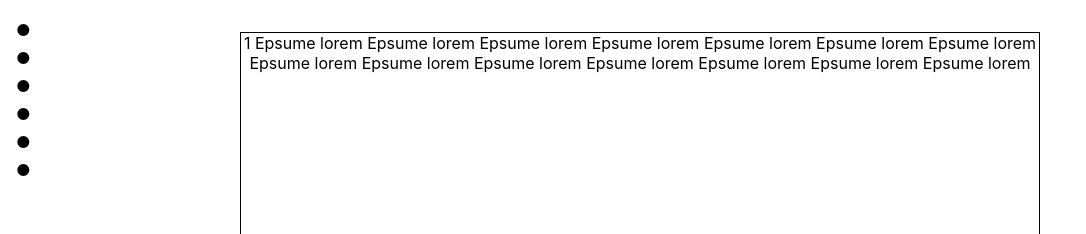
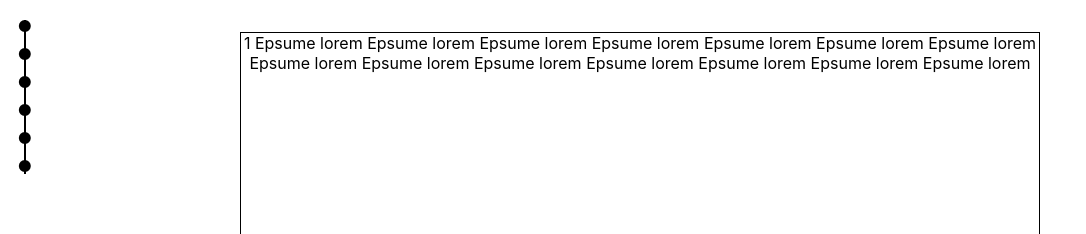
Before and after one commit to unknownpgr/interaction-slide, a React (Create React App) app in the folder src/: page / in a window 1280 px wide. Shown: the top 234 px of the page, without its empty margins (0-1086 px from the left). Built offline with nearby package versions, Linux system fonts and the light colour scheme.

Commit message:
Add line

```diff
--- a/src/src/components/Sidebar/Sidebar.js
+++ b/src/src/components/Sidebar/Sidebar.js
@@ -5,6 +5,12 @@ export default function Sidebar({ n, c, onClick }) {
   let dots = [];
   for (let i = 0; i < n; i++) {
     let padding = i === c ? "1rem" : "0.25rem";
+    let paddingTop = 0;
+    let paddingBottom = 0;
+
+    if (i > 0) paddingTop = padding;
+    if (i < n - 1) paddingBottom = padding;
+
     dots.push(
       <div
         onClick={() => {
@@ -12,7 +18,7 @@ export default function Sidebar({ n, c, onClick }) {
         }}
         key={i}
         className={"dot"}
-        style={{ paddingBottom: padding, paddingTop: padding }}
+        style={{ paddingTop, paddingBottom }}
       >
         ●
       </div>
--- a/src/src/components/Sidebar/sidebar.css
+++ b/src/src/components/Sidebar/sidebar.css
@@ -4,7 +4,18 @@
   top: 1rem;
 }
 
+.sidebar::after {
+  width: 2px;
+  height: 96%;
+  content: "";
+  background-color: #000;
+  position: absolute;
+  top: 4px;
+  left: 8px;
+}
+
 .dot {
   transition-duration: 0.2s;
   transition-timing-function: linear;
+  padding-left: 1.5px;
 }
```
